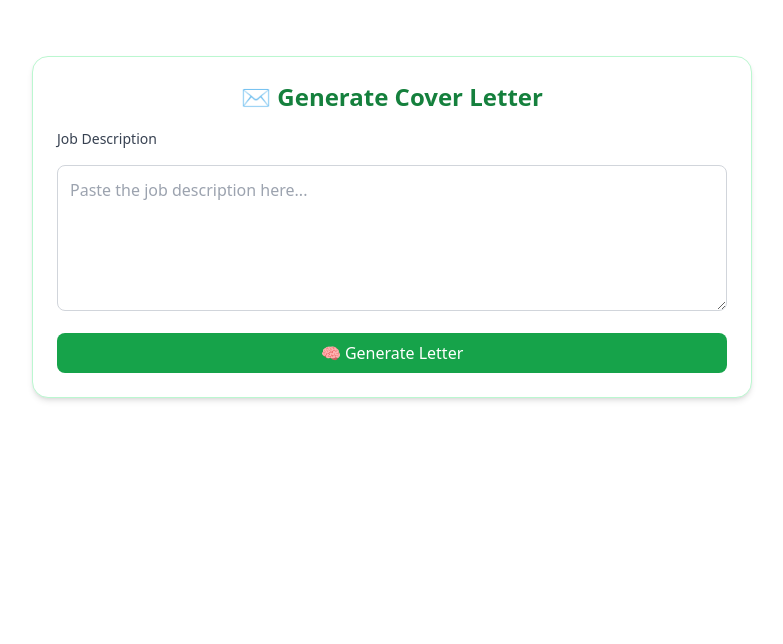
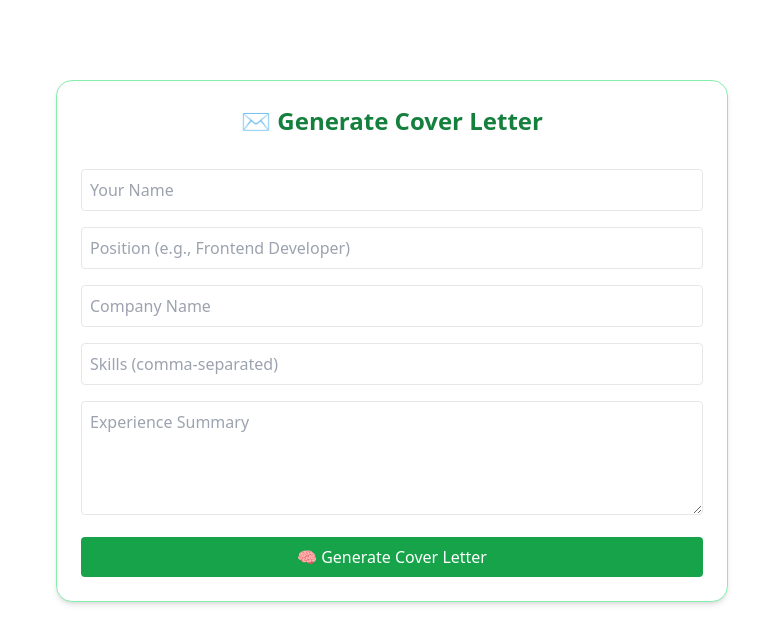
Before and after one commit to animesh156/AI-Resume-Cover-Letter-Builder, a React (Vite) app in the folder frontend/: page /cover-letter in a window 1280 px wide. Shown: the top 644 px of the page, without its empty margins (248-1031 px from the left). Built offline with nearby package versions, Linux system fonts and the light colour scheme.

Commit message:
added ui for cover letter generation

```diff
--- a/frontend/src/components/CoverLetterForm.jsx
+++ b/frontend/src/components/CoverLetterForm.jsx
@@ -1,41 +1,110 @@
-import { useState } from "react";
+import { useState, useRef } from "react";
 import axios from "axios";
+import OutputPreview from "../components/CoverLetterOutput";
 
-function CoverLetterForm({ summary, setLetter }) {
-  const [jobDesc, setJobDesc] = useState("");
+function CoverLetterForm() {
+  const [form, setForm] = useState({
+    name: "",
+    position: "",
+    company: "",
+    skills: "",
+    experience: "",
+  });
+
+  const [letter, setLetter] = useState("");
+
+  // Ref to scroll into view
+  const outputRef = useRef();
+
+  const handleChange = (e) =>
+    setForm({ ...form, [e.target.name]: e.target.value });
 
   const handleSubmit = async (e) => {
     e.preventDefault();
     try {
-      const res = await axios.post("http://localhost:6884/api/generate-cover-letter", {
-        resume: summary,
-        jobDescription: jobDesc,
-      });
+      const payload = {
+        ...form,
+        skills: form.skills.split(",").map((s) => s.trim()),
+      };
+      const res = await axios.post(
+        "http://localhost:6884/api/generate-coverletter",
+        payload
+      );
       setLetter(res.data.letter);
+
+      // Scroll to output after setting the letter
+      setTimeout(() => {
+        outputRef.current?.scrollIntoView({ behavior: "smooth" });
+      }, 100);
     } catch (err) {
-      console.log(err);
+      console.error(err);
       alert("❌ Failed to generate cover letter.");
     }
   };
 
   return (
-    <form onSubmit={handleSubmit} className="bg-white shadow-md border border-green-200 rounded-2xl p-6 mt-8 space-y-4">
-      <h2 className="text-2xl font-bold text-green-700 text-center">✉️ Generate Cover Letter</h2>
-      <label className="block text-sm font-medium text-gray-700">Job Description</label>
-      <textarea
-        className="w-full border border-gray-300 rounded-lg p-3 focus:ring-2 focus:ring-green-500"
-        rows={5}
-        placeholder="Paste the job description here..."
-        onChange={(e) => setJobDesc(e.target.value)}
+    <div className="max-w-3xl mx-auto p-6">
+      {/* Form */}
+      <form
+        onSubmit={handleSubmit}
+        className="bg-white shadow-md p-6 border border-green-300 rounded-2xl mt-8 space-y-4"
+      >
+        <h2 className="text-2xl font-bold text-green-700 text-center mb-4">
+          ✉️ Generate Cover Letter
+        </h2>
+
+        <input
+          name="name"
+          placeholder="Your Name"
+          onChange={handleChange}
+          className="w-full p-2 border rounded"
           required
         />
+        <input
+          name="position"
+          placeholder="Position (e.g., Frontend Developer)"
+          onChange={handleChange}
+          className="w-full p-2 border rounded"
+          required
+        />
+        <input
+          name="company"
+          placeholder="Company Name"
+          onChange={handleChange}
+          className="w-full p-2 border rounded"
+          required
+        />
+        <input
+          name="skills"
+          placeholder="Skills (comma-separated)"
+          onChange={handleChange}
+          className="w-full p-2 border rounded"
+          required
+        />
+        <textarea
+          name="experience"
+          placeholder="Experience Summary"
+          rows={4}
+          onChange={handleChange}
+          className="w-full p-2 border rounded"
+          required
+        />
+
         <button
           type="submit"
-        className="bg-green-600 hover:bg-green-700 text-white px-6 py-2 rounded-lg w-full transition"
+          className="bg-green-600 text-white w-full py-2 rounded hover:bg-green-700"
         >
-        🧠 Generate Letter
+          🧠 Generate Cover Letter
         </button>
       </form>
+
+      {/* Output Preview */}
+      {letter && (
+        <div ref={outputRef} className="mt-8">
+          <OutputPreview letter={letter} />
+        </div>
+      )}
+    </div>
   );
 }
 
--- /dev/null
+++ b/frontend/src/components/CoverLetterOutput.jsx
@@ -0,0 +1,58 @@
+import { useRef } from "react";
+import html2pdf from "html2pdf.js";
+
+const OutputPreviewCoverLetter = ({ letter }) => {
+  const pdfRef = useRef();
+
+  const handleDownload = async () => {
+    if (!pdfRef.current) {
+      console.error("PDF target element (pdfRef.current) is not available.");
+      return;
+    }
+
+    const opt = {
+      margin: 0.5,
+      filename: 'CoverLetter.pdf',
+      image: { type: 'jpeg', quality: 0.98 },
+      html2canvas: {
+        scale: 2,
+        useCORS: true,
+        logging: true,
+      },
+      jsPDF: {
+        unit: 'in',
+        format: 'letter',
+        orientation: 'portrait',
+      }
+    };
+
+    try {
+      await html2pdf().set(opt).from(pdfRef.current).save();
+      console.log("📄 Cover letter PDF successfully generated!");
+    } catch (error) {
+      console.error("❌ Error generating cover letter PDF:", error);
+      alert("Failed to generate PDF. Please check the console for details.");
+    }
+  };
+
+  return (
+    <div className="mt-8">
+      <div
+        ref={pdfRef}
+        className="bg-white text-black p-6 rounded-xl border border-gray-300 shadow-lg whitespace-pre-wrap"
+      >
+        <h2 className="text-2xl font-bold text-green-700 mb-4">📬 Cover Letter</h2>
+        <p>{letter}</p>
+      </div>
+
+      <button
+        onClick={handleDownload}
+        className="mt-4 bg-green-600 hover:bg-green-700 text-white font-semibold px-6 py-2 rounded-lg transition"
+      >
+        ⬇️ Download Cover Letter as PDF
+      </button>
+    </div>
+  );
+};
+
+export default OutputPreviewCoverLetter;
--- a/frontend/src/pages/CoverLetterPage.jsx
+++ b/frontend/src/pages/CoverLetterPage.jsx
@@ -1,15 +1,9 @@
-import { useState } from "react";
 import CoverLetterForm from "../components/CoverLetterForm";
-import OutputPreview from "../components/OutputPreview";
 
 export default function CoverLetterPage() {
-  const [letter, setLetter] = useState("");
-  const [summary, setSummary] = useState(""); // You can persist from resume later
-
   return (
     <div className="max-w-3xl mx-auto p-6">
-      <CoverLetterForm summary={summary} setLetter={setLetter} />
-      {letter && <OutputPreview summary={summary} letter={letter} />}
+      <CoverLetterForm />
     </div>
   );
 }
```
Lines whose indentation alone changed are shown as unchanged.
